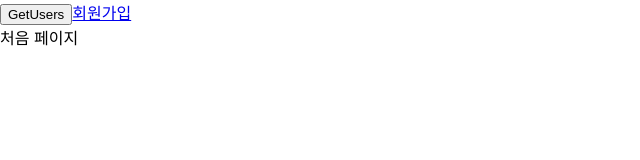
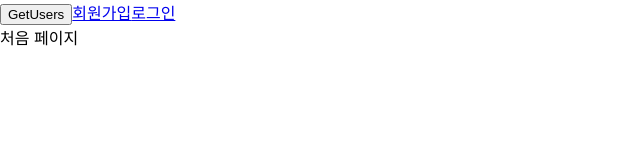
Before and after one commit to cagim125/snaplink-react, a React (Create React App) app: page / in a window 1280 px wide. Shown: the top 160 px of the page, without its empty margins (0-640 px from the left). Built offline with nearby package versions, Linux system fonts and the light colour scheme.

Commit message:
login Link 추가

```diff
--- a/src/App.js
+++ b/src/App.js
@@ -1,7 +1,11 @@
 import axios from 'axios';
 import './App.css';
+import { Routes, Route, Link } from 'react-router-dom';
+// components
+import Login from './components/user/Login';
 import Register from './components/user/Register';
-import { Routes, Route, Link } from 'react-router-dom';
+
+
 
 function App() {
   const handleGetUser = async () => {
@@ -17,11 +21,13 @@ function App() {
     <div>
       <button onClick={() => handleGetUser()}>GetUsers</button>
       <Link to="/register">회원가입</Link>
+      <Link to="/login">로그인</Link>
 
 
       <Routes>
         <Route path='/' element={<div>처음 페이지</div>} />
         <Route path="/register" element={<Register />} />
+        <Route path="/login" element={<Login />} />
       </Routes>
     </div>
   );
```
